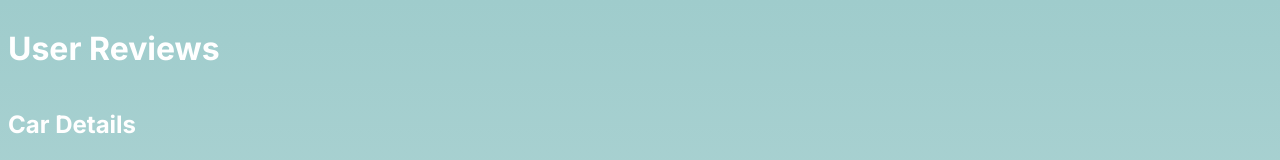
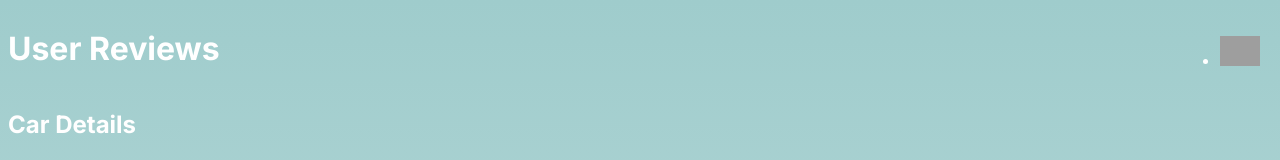
Before and after one commit to lksay3d/RentARide, a plain HTML site: page review_index.html in a window 1280 px wide. Shown: the top 160 px of the page. Drawn offline with Linux system fonts and the light colour scheme; grey boxes are pictures that could not be loaded.

Commit message:
added home button to review

```diff
--- a/review_index.html
+++ b/review_index.html
@@ -78,6 +78,11 @@
       </div>
       <button class="leave-review-btn">Leave Review</button>
     </div>
+    <div>
+      <ul class = "home">
+      <li><a href="welcome_index.html#"><img src="https://tinyurl.com/2ptw55xx" alt = "home button"></a></li>
+      </div>
+
   <script src="review_script.js"></script>
 </body>
 </html>
--- a/review_styles.css
+++ b/review_styles.css
@@ -13,6 +13,19 @@ body {
     flex-direction: column;
     min-height: 100vh;
 }
+
+.home {
+  position: absolute;
+  top: 0;
+  right: 0;
+  z-index: 3;
+  padding: 20px;
+  }
+  .home img {
+  width: 40px;
+  height: auto;
+  }
+
 
 .review {
     border: 1px solid #ccc;
```
